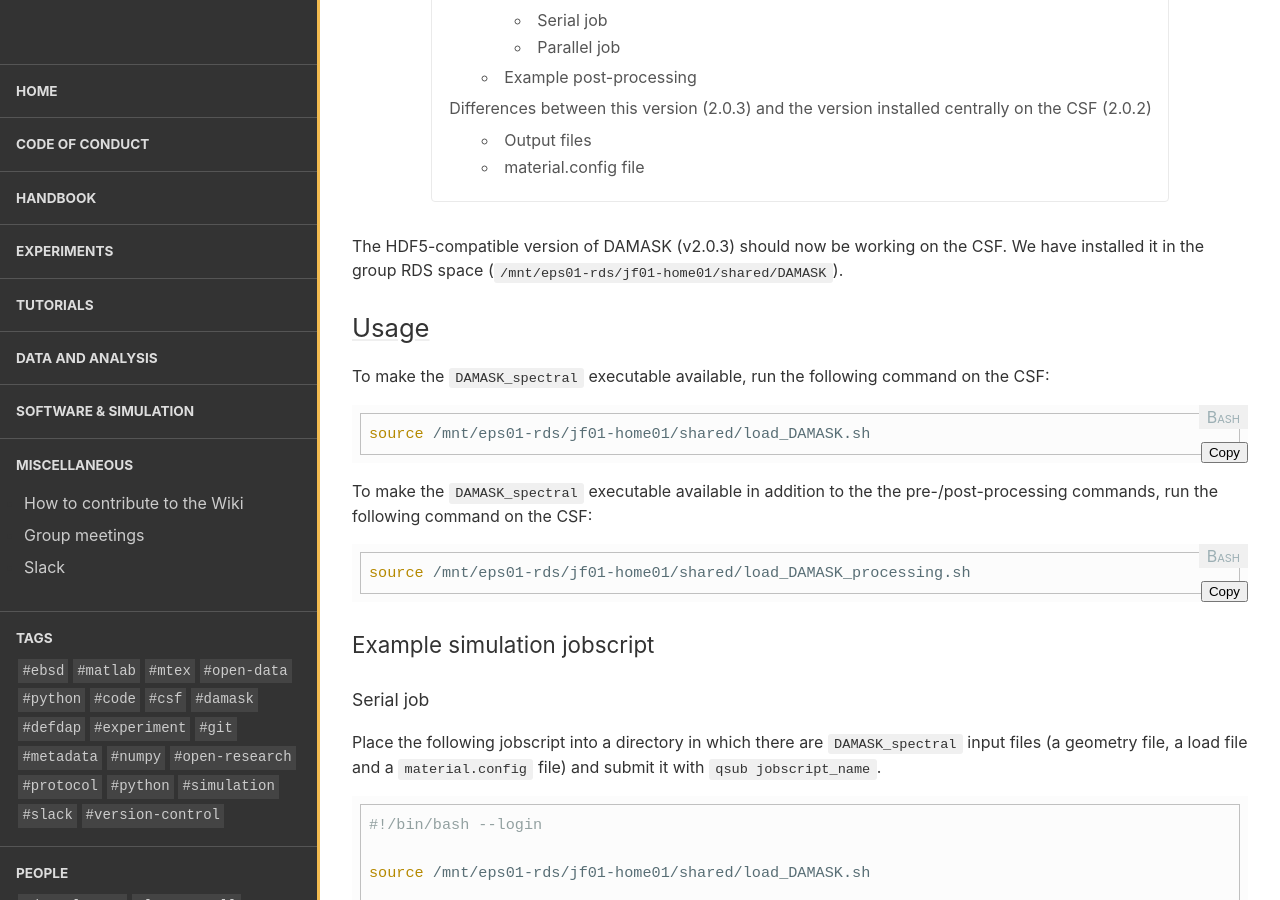
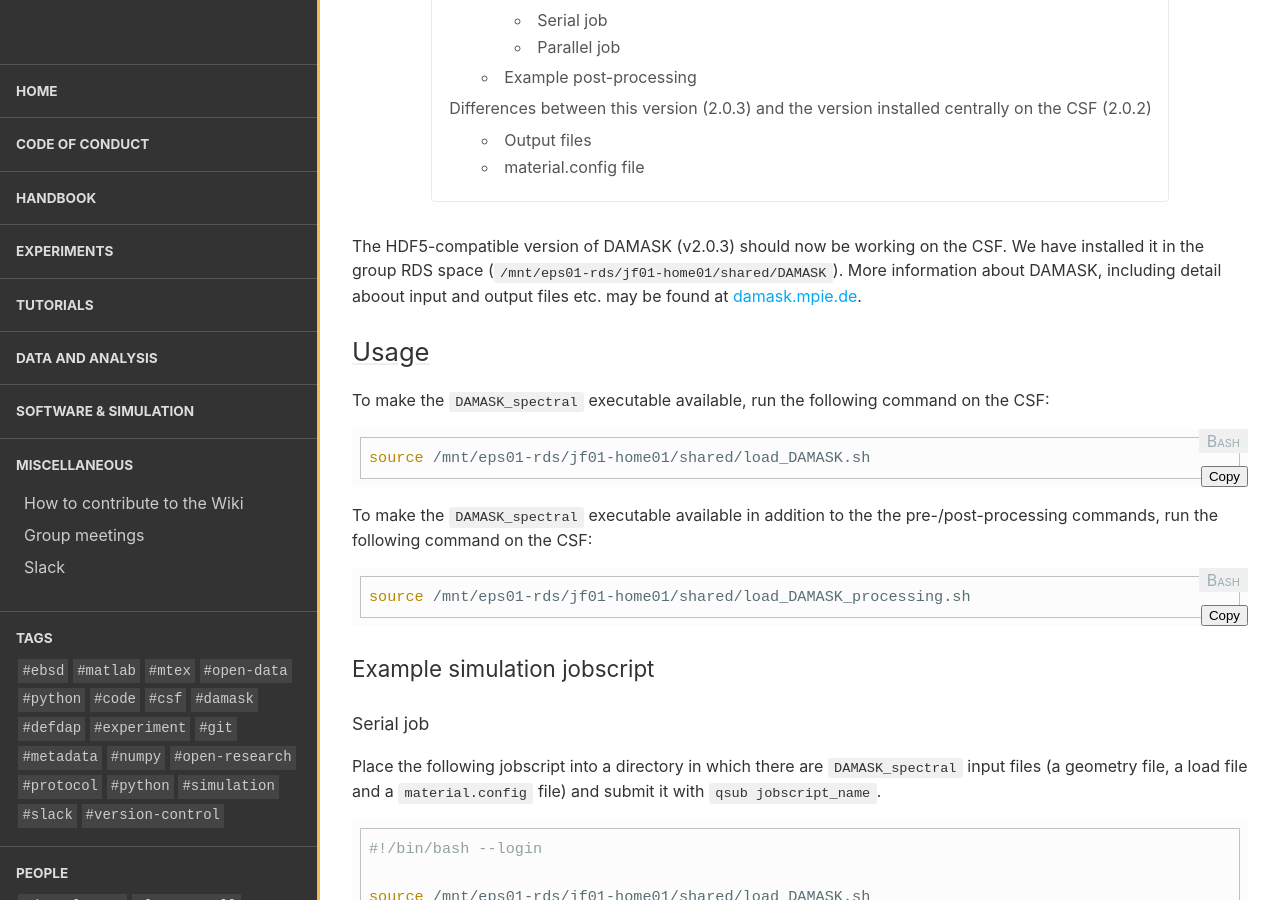
Before and after one commit to LightForm-group/wiki, a Jekyll site: the page built from collections/_software_and_simulation/new_damask.md, in a window 1280 px wide and 900 px high, scrolled down 353 px. Built offline with Jekyll 4.4.1, drawn with Linux system fonts in a browser that asks for light colours; nearby versions of some CDN libraries.

Commit message:
Added link to damask website
I felt there needed to be a better guide to how to create input files as currently this page only shows how to run a job.

```diff
--- a/collections/_software_and_simulation/new_damask.md
+++ b/collections/_software_and_simulation/new_damask.md
@@ -9,7 +9,7 @@ toc: true
 published: true
 ---
 
-The HDF5-compatible version of DAMASK (v2.0.3) should now be working on the CSF. We have installed it in the group RDS space (`/mnt/eps01-rds/jf01-home01/shared/DAMASK`).
+The HDF5-compatible version of DAMASK (v2.0.3) should now be working on the CSF. We have installed it in the group RDS space (`/mnt/eps01-rds/jf01-home01/shared/DAMASK`). More information about DAMASK, including detail aboout input and output files etc. may be found at [damask.mpie.de](https://damask.mpie.de).
 
 ## Usage
 
```
